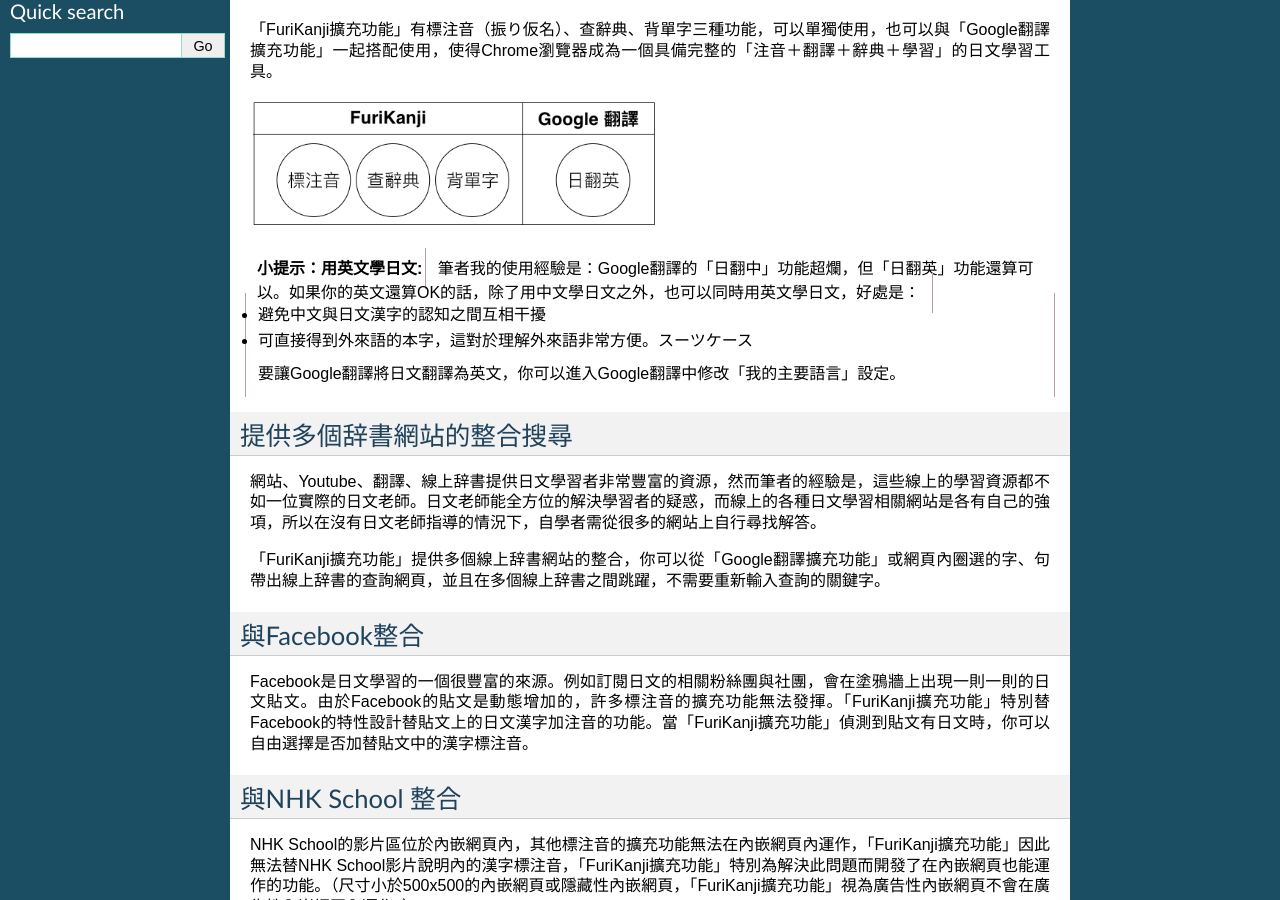
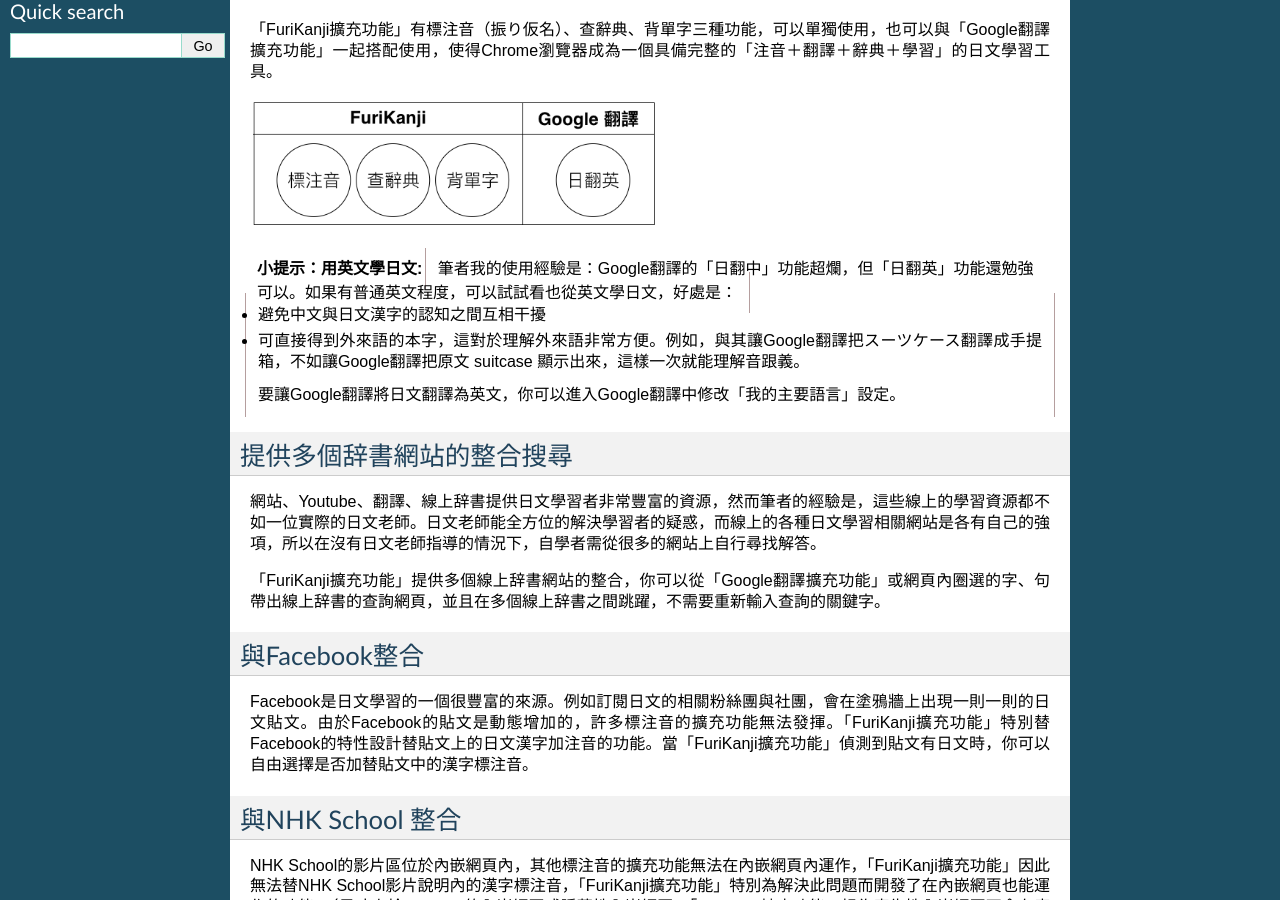
Before and after one commit to iapyeh/iapyeh, a Sphinx documentation site: the page built from docs/blogs/myworks/I.F.Add-on.rst, in a window 1280 px wide and 900 px high, scrolled down 623 px. Built offline with Sphinx 7.4.7, drawn with Linux system fonts in a browser that asks for light colours.

Commit message:
Google Docs reST Editor@2017-7-15 8:15:4

```diff
--- a/docs/blogs/myworks/I.F.Add-on.rst
+++ b/docs/blogs/myworks/I.F.Add-on.rst
@@ -22,11 +22,11 @@
 
 .. admonition:: 小提示：用英文學日文
 
-    筆者我的使用經驗是：Google翻譯的「日翻中」功能超爛，但「日翻英」功能還算可以。如果你的英文還算OK的話，除了用中文學日文之外，也可以同時用英文學日文，好處是：
+    筆者我的使用經驗是：Google翻譯的「日翻中」功能超爛，但「日翻英」功能還勉強可以。如果有普通英文程度，可以試試看也從英文學日文，好處是：
 
     * 避免中文與日文漢字的認知之間互相干擾
 
-    * 可直接得到外來語的本字，這對於理解外來語非常方便。スーツケース
+    * 可直接得到外來語的本字，這對於理解外來語非常方便。例如，與其讓Google翻譯把スーツケース翻譯成手提箱，不如讓Google翻譯把原文 suitcase 顯示出來，這樣一次就能理解音跟義。
 
     要讓Google翻譯將日文翻譯為英文，你可以進入Google翻譯中修改「我的主要語言」設定。
 
```
